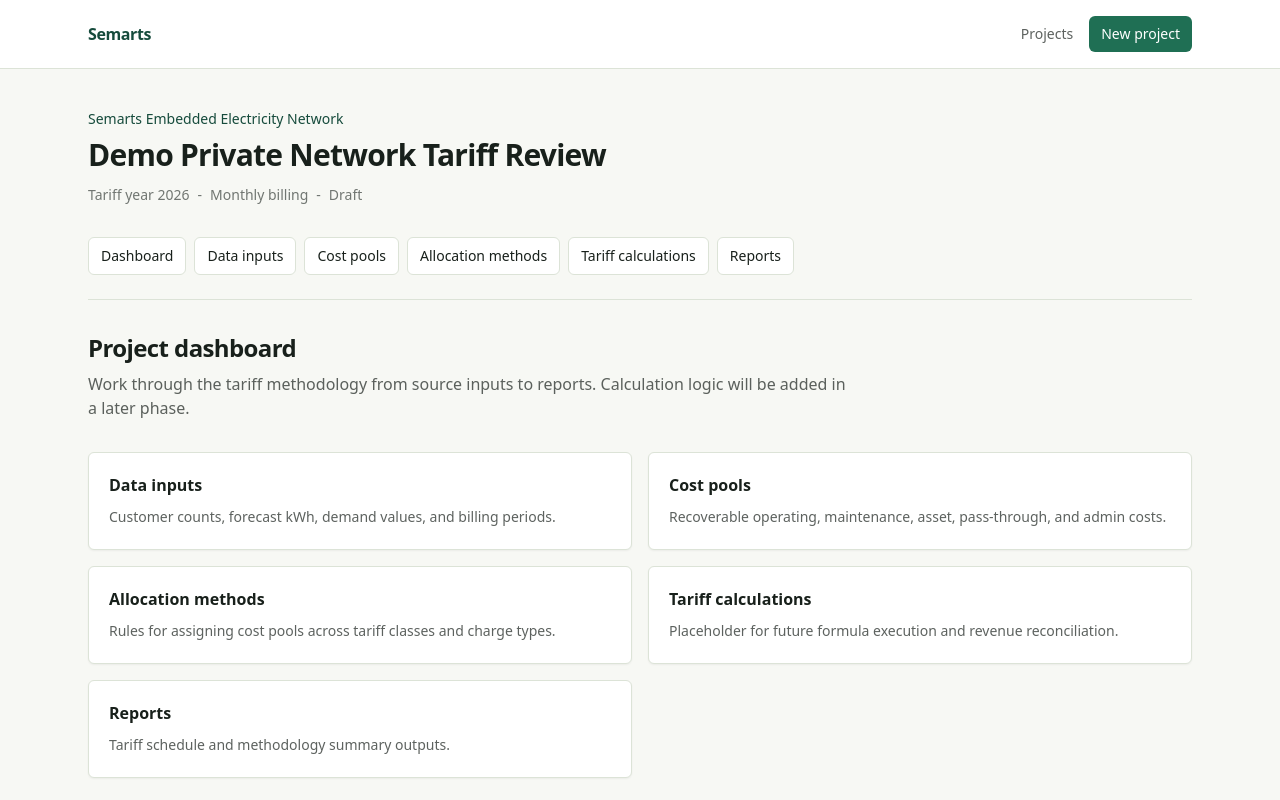
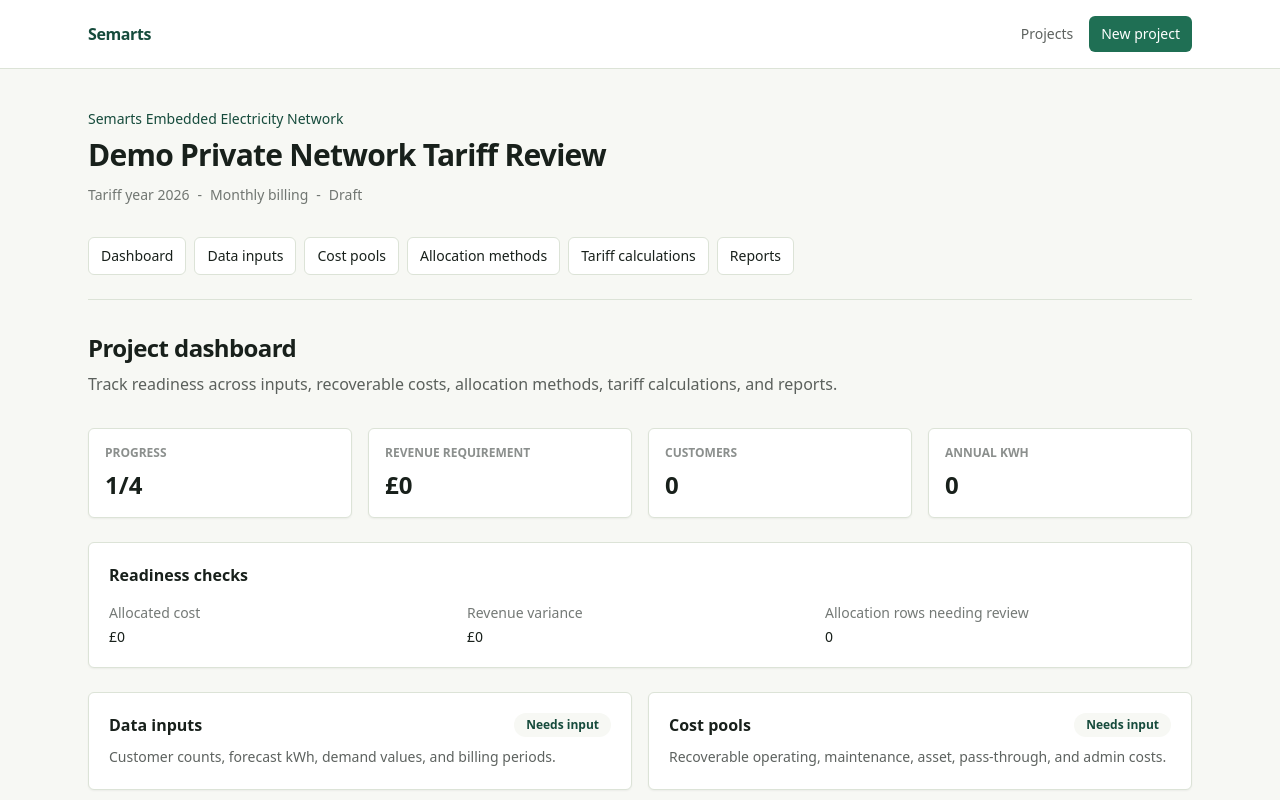
Before and after one commit to Semarts-Consulting/semarts-tariff-builder, a Next.js app: page /projects/1 in a window 1280 px wide. Shown: the top 800 px of the page. Built offline with nearby package versions, Linux system fonts and the light colour scheme.

Commit message:
Add project dashboard overview

```diff
--- a/app/projects/[projectId]/page.tsx
+++ b/app/projects/[projectId]/page.tsx
@@ -1,5 +1,4 @@
-import Link from "next/link";
-import { projectSections } from "@/lib/sample-data";
+import { ProjectDashboardOverview } from "@/components/ProjectDashboardOverview";
 
 export default async function ProjectDashboardPage({
   params
@@ -12,22 +11,11 @@ export default async function ProjectDashboardPage({
     <div>
       <h2 className="text-2xl font-semibold tracking-tight">Project dashboard</h2>
       <p className="mt-2 max-w-3xl text-ink/70">
-        Work through the tariff methodology from source inputs to reports. Calculation
-        logic will be added in a later phase.
+        Track readiness across inputs, recoverable costs, allocation methods, tariff
+        calculations, and reports.
       </p>
 
-      <div className="mt-8 grid gap-4 md:grid-cols-2">
-        {projectSections.map((section) => (
-          <Link
-            key={section.href}
-            href={`/projects/${projectId}/${section.href}`}
-            className="rounded-md border border-line bg-white p-5 shadow-sm hover:border-semarts"
-          >
-            <h3 className="font-semibold">{section.title}</h3>
-            <p className="mt-2 text-sm leading-6 text-ink/70">{section.description}</p>
-          </Link>
-        ))}
-      </div>
+      <ProjectDashboardOverview projectId={projectId} />
     </div>
   );
 }
--- /dev/null
+++ b/components/ProjectDashboardOverview.tsx
@@ -0,0 +1,170 @@
+"use client";
+
+import Link from "next/link";
+import { useEffect, useMemo, useState } from "react";
+import { calculateTariffs } from "@/lib/calculation-engine";
+import { projectSections } from "@/lib/sample-data";
+import {
+  getProjectAllocationMethods,
+  getProjectCostPools,
+  getProjectDataInputs
+} from "@/lib/project-storage";
+import type {
+  ProjectAllocationMethods,
+  ProjectCostPools,
+  ProjectDataInputs,
+  TariffCalculationResult
+} from "@/types/project";
+
+type ProjectDashboardOverviewProps = {
+  projectId: string;
+};
+
+type DashboardState = {
+  dataInputs: ProjectDataInputs | null;
+  costPools: ProjectCostPools | null;
+  allocationMethods: ProjectAllocationMethods | null;
+  calculation: TariffCalculationResult | null;
+};
+
+function formatCurrency(value: number) {
+  return new Intl.NumberFormat("en-GB", {
+    style: "currency",
+    currency: "GBP",
+    maximumFractionDigits: 0
+  }).format(value);
+}
+
+function formatNumber(value: number) {
+  return new Intl.NumberFormat("en-GB", {
+    maximumFractionDigits: 0
+  }).format(value);
+}
+
+function isComplete(value: boolean) {
+  return value ? "Ready" : "Needs input";
+}
+
+export function ProjectDashboardOverview({ projectId }: ProjectDashboardOverviewProps) {
+  const [dashboardState, setDashboardState] = useState<DashboardState>({
+    dataInputs: null,
+    costPools: null,
+    allocationMethods: null,
+    calculation: null
+  });
+
+  useEffect(() => {
+    const dataInputs = getProjectDataInputs(projectId);
+    const costPools = getProjectCostPools(projectId);
+    const allocationMethods = getProjectAllocationMethods(projectId);
+    const calculation = calculateTariffs({
+      projectId,
+      dataInputRows: dataInputs.rows,
+      costPoolRows: costPools.rows,
+      allocationRows: allocationMethods.rows
+    });
+
+    setDashboardState({
+      dataInputs,
+      costPools,
+      allocationMethods,
+      calculation
+    });
+  }, [projectId]);
+
+  const totals = useMemo(() => {
+    const dataRows = dashboardState.dataInputs?.rows ?? [];
+    const costRows = dashboardState.costPools?.rows ?? [];
+    const allocationRows = dashboardState.allocationMethods?.rows ?? [];
+    const calculation = dashboardState.calculation;
+    const customers = dataRows.reduce((total, row) => total + row.customerCount, 0);
+    const annualKwh = dataRows.reduce((total, row) => total + row.annualKwh, 0);
+    const grossCosts = costRows.reduce((total, row) => total + row.annualAmount, 0);
+    const hasDataInputs = customers > 0 || annualKwh > 0;
+    const hasCostPools = costRows.some((row) => row.annualAmount > 0);
+    const hasAllocations =
+      allocationRows.length > 0 && (calculation?.unbalancedAllocationCount ?? 0) === 0;
+    const hasCalculations = (calculation?.allocatedCost ?? 0) > 0;
+
+    return {
+      customers,
+      annualKwh,
+      grossCosts,
+      revenueRequirement: calculation?.revenueRequirement ?? 0,
+      allocatedCost: calculation?.allocatedCost ?? 0,
+      variance: calculation?.unallocatedCost ?? 0,
+      unbalancedRows: calculation?.unbalancedAllocationCount ?? 0,
+      completedSteps: [hasDataInputs, hasCostPools, hasAllocations, hasCalculations].filter(Boolean)
+        .length
+    };
+  }, [dashboardState]);
+
+  const sectionStatusByHref = {
+    "data-inputs": isComplete(totals.customers > 0 || totals.annualKwh > 0),
+    "cost-pools": isComplete(totals.grossCosts > 0),
+    "allocation-methods": isComplete(totals.unbalancedRows === 0),
+    "tariff-calculations": isComplete(totals.allocatedCost > 0),
+    reports: isComplete(totals.allocatedCost > 0 && Math.abs(totals.variance) < 0.01)
+  };
+
+  return (
+    <div className="mt-8 space-y-6">
+      <div className="grid gap-4 md:grid-cols-4">
+        <div className="rounded-md border border-line bg-white p-4 shadow-sm">
+          <p className="text-xs font-semibold uppercase text-ink/50">Progress</p>
+          <p className="mt-2 text-2xl font-semibold">{totals.completedSteps}/4</p>
+        </div>
+        <div className="rounded-md border border-line bg-white p-4 shadow-sm">
+          <p className="text-xs font-semibold uppercase text-ink/50">Revenue requirement</p>
+          <p className="mt-2 text-2xl font-semibold">
+            {formatCurrency(totals.revenueRequirement)}
+          </p>
+        </div>
+        <div className="rounded-md border border-line bg-white p-4 shadow-sm">
+          <p className="text-xs font-semibold uppercase text-ink/50">Customers</p>
+          <p className="mt-2 text-2xl font-semibold">{formatNumber(totals.customers)}</p>
+        </div>
+        <div className="rounded-md border border-line bg-white p-4 shadow-sm">
+          <p className="text-xs font-semibold uppercase text-ink/50">Annual kWh</p>
+          <p className="mt-2 text-2xl font-semibold">{formatNumber(totals.annualKwh)}</p>
+        </div>
+      </div>
+
+      <div className="rounded-md border border-line bg-white p-5 shadow-sm">
+        <h2 className="font-semibold">Readiness checks</h2>
+        <div className="mt-4 grid gap-3 text-sm md:grid-cols-3">
+          <div>
+            <p className="font-medium text-ink/60">Allocated cost</p>
+            <p className="mt-1">{formatCurrency(totals.allocatedCost)}</p>
+          </div>
+          <div>
+            <p className="font-medium text-ink/60">Revenue variance</p>
+            <p className="mt-1">{formatCurrency(totals.variance)}</p>
+          </div>
+          <div>
+            <p className="font-medium text-ink/60">Allocation rows needing review</p>
+            <p className="mt-1">{totals.unbalancedRows}</p>
+          </div>
+        </div>
+      </div>
+
+      <div className="grid gap-4 md:grid-cols-2">
+        {projectSections.map((section) => (
+          <Link
+            key={section.href}
+            href={`/projects/${projectId}/${section.href}`}
+            className="rounded-md border border-line bg-white p-5 shadow-sm hover:border-semarts"
+          >
+            <div className="flex flex-wrap items-start justify-between gap-3">
+              <h3 className="font-semibold">{section.title}</h3>
+              <span className="rounded-full bg-field px-3 py-1 text-xs font-semibold text-semarts-dark">
+                {sectionStatusByHref[section.href as keyof typeof sectionStatusByHref]}
+              </span>
+            </div>
+            <p className="mt-2 text-sm leading-6 text-ink/70">{section.description}</p>
+          </Link>
+        ))}
+      </div>
+    </div>
+  );
+}
--- a/lib/sample-data.ts
+++ b/lib/sample-data.ts
@@ -32,7 +32,7 @@ export const projectSections: ProjectSection[] = [
   },
   {
     title: "Tariff calculations",
-    description: "Placeholder for future formula execution and revenue reconciliation.",
+    description: "Formula execution, indicative rates, and revenue reconciliation.",
     href: "tariff-calculations"
   },
   {
```
